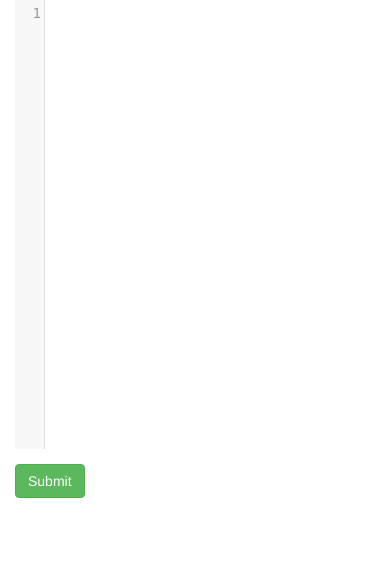
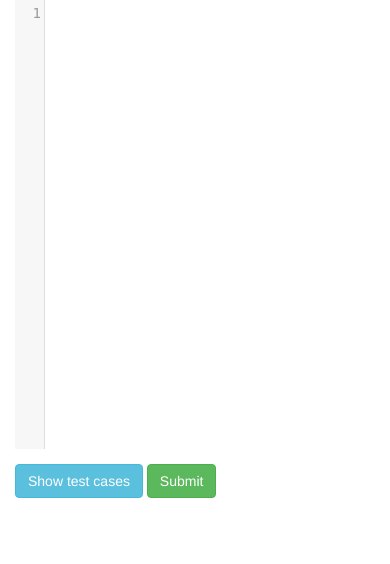
Before and after one commit to mcne65/rmotr-sis, a Django app: template rmotr_sis/templates/courses/resolve_assignment.html in a window 390 px wide. Shown: the part 257-821 px from the top of the page. Run offline with Django 3.2, Linux system fonts and the light colour scheme; the template is opened without the code that fills it: most values are stand-ins (such as "Sample title", 1, 10 or a date in 2020); some libraries are stand-ins or nearby versions.

Commit message:
Add modal to show assignment test cases

```diff
--- a/rmotr_sis/assignments/views.py
+++ b/rmotr_sis/assignments/views.py
@@ -53,7 +53,7 @@ suite = unittest.defaultTestLoader.loadTestsFromModule(sys.modules[__name__])
 result = suite.run(unittest.TestResult())
 
 if not result.wasSuccessful():
-  unittest.TextTestRunner(stream=sys.stderr, verbosity=2).run(suite)
+    unittest.TextTestRunner(stream=sys.stderr, verbosity=2).run(suite)
         """
         return code.format(**{'student_source': source, 'our_tests': footer})
 
--- a/rmotr_sis/templates/courses/resolve_assignment.html
+++ b/rmotr_sis/templates/courses/resolve_assignment.html
@@ -8,6 +8,8 @@
 {% endblock %}
 
 {% block extra_hidden_html %}
+
+<!-- START: Previous attemps modal -->
 <div class="modal fade bs-example-modal-lg js-assignment-modal" id="assignmentsModal" tabindex="-1" role="dialog" aria-labelledby="assignmentsModalLabel" aria-hidden="true">
   <div class="modal-dialog modal-lg">
     <div class="modal-content">
@@ -34,7 +36,28 @@
             <div id="assignment-source-{{attempt.id}}-verbatim">{{attempt.student_source}}</div>
         {% endfor %}
     {% endif %}
+</div>
+<!-- END: Previous attemps modal -->
+
+<!-- START: Test cases modal -->
+<div class="modal fade bs-example-modal-lg js-test-cases-modal" id="testCasesModal" tabindex="-1" role="dialog" aria-labelledby="testCasesModalLabel" aria-hidden="true">
+  <div class="modal-dialog modal-lg">
+    <div class="modal-content">
+      <div class="modal-header">
+        <button type="button" class="close" data-dismiss="modal" aria-label="Close"><span aria-hidden="true">&times;</span></button>
+        <h4 class="modal-title">Unit tests for current assignment</h4>
+        <p>These tests are executed in our backend when your code is submited. All tests should pass to consider the assignemnt resolved.</p>
+      </div>
+      <div class="modal-body">
+        <pre><code class="language-python">{{assignment.footer}}</code></pre>
+      </div>
+      <div class="modal-footer">
+        <button type="button" class="btn btn-default" data-dismiss="modal">Close</button>
+      </div>
     </div>
+  </div>
+</div>
+<!-- END: Test cases modal -->
 {% endblock %}
 
 {% block main_container %}
@@ -79,6 +102,9 @@
             {% if next %}
             <a class="btn btn-default" href="{{ next }}">« Back to the lecture</a>
             {% endif %}
+            <button type="button" class="btn btn-info js-show-test-cases-modal">Show test cases</button>
+            <button type="button" class="btn btn-warning js-use-original-source-code-button"
+                    style="display:none">Use original source code</button>
             <button type="submit" class="btn btn-success">Submit</button>
         </form>
     </div>
@@ -113,13 +139,6 @@
         </ul>
     </div>
 </div>
-
-<div class="row">
-    <div class="col-sm-12">
-        <button type="button" class="btn btn-default js-use-original-source-code-button"
-                style="display:none">Use original source code</button>
-    </div>
-</div>
 {% endif %}
 
 {% endblock %}
--- a/static/js/assignments.js
+++ b/static/js/assignments.js
@@ -9,12 +9,12 @@ $(function() {
     var assignmentsModal = $('.js-assignment-modal').modal({
         show: false
     });
-    var originalSourceCoudeButton = $('.js-use-original-source-code-button');
-    originalSourceCoudeButton.on('click', function(evt){
+    var originalSourceCodeButton = $('.js-use-original-source-code-button');
+    originalSourceCodeButton.on('click', function(evt){
         evt.preventDefault();
         var originalSourceCode = $('.js-original-source-code').html();
         myCodeMirror.setValue(originalSourceCode);
-        originalSourceCoudeButton.hide();
+        originalSourceCodeButton.hide();
     });
     $('.js-prompt-previously-solved-assignment').on('click', function(evt){
         evt.preventDefault();
@@ -31,11 +31,20 @@ $(function() {
             evt.preventDefault();
             myCodeMirror.setValue(attemptSourceVerbatim);
             assignmentsModal.modal('hide');
-            originalSourceCoudeButton.show();
+            originalSourceCodeButton.show();
         });
     });
 
+    // toggle row with execution errors
     $('.js-show-execution-errors').on('click', function(evt){
         $('pre.execution-traceback').toggle();
     });
+
+    // show modal with test cases
+    var testCasesModal = $('.js-test-cases-modal').modal({
+        show: false
+    });
+    $('.js-show-test-cases-modal').on('click', function(evt){
+        testCasesModal.modal('show');
+    });
 });
```
